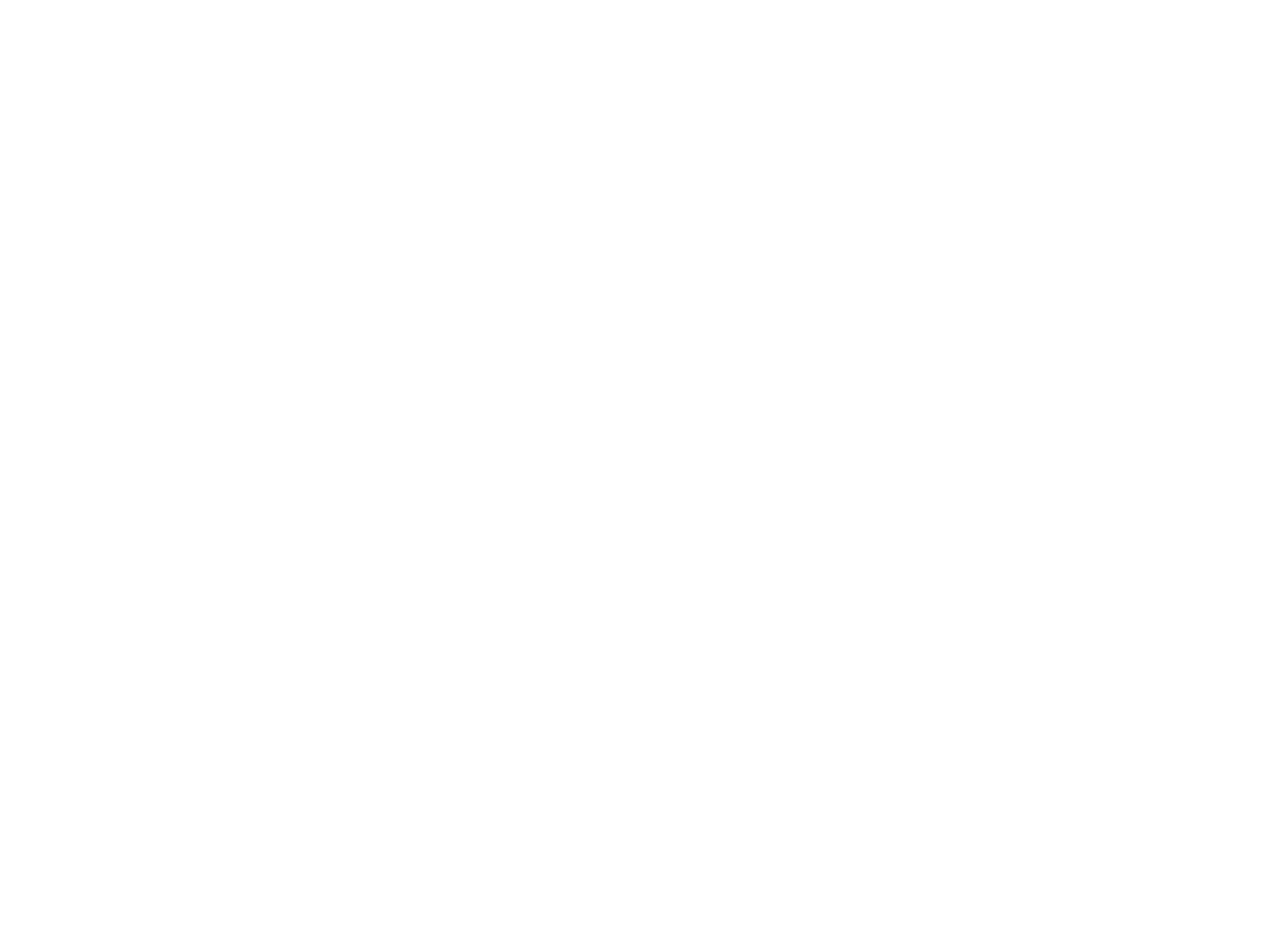
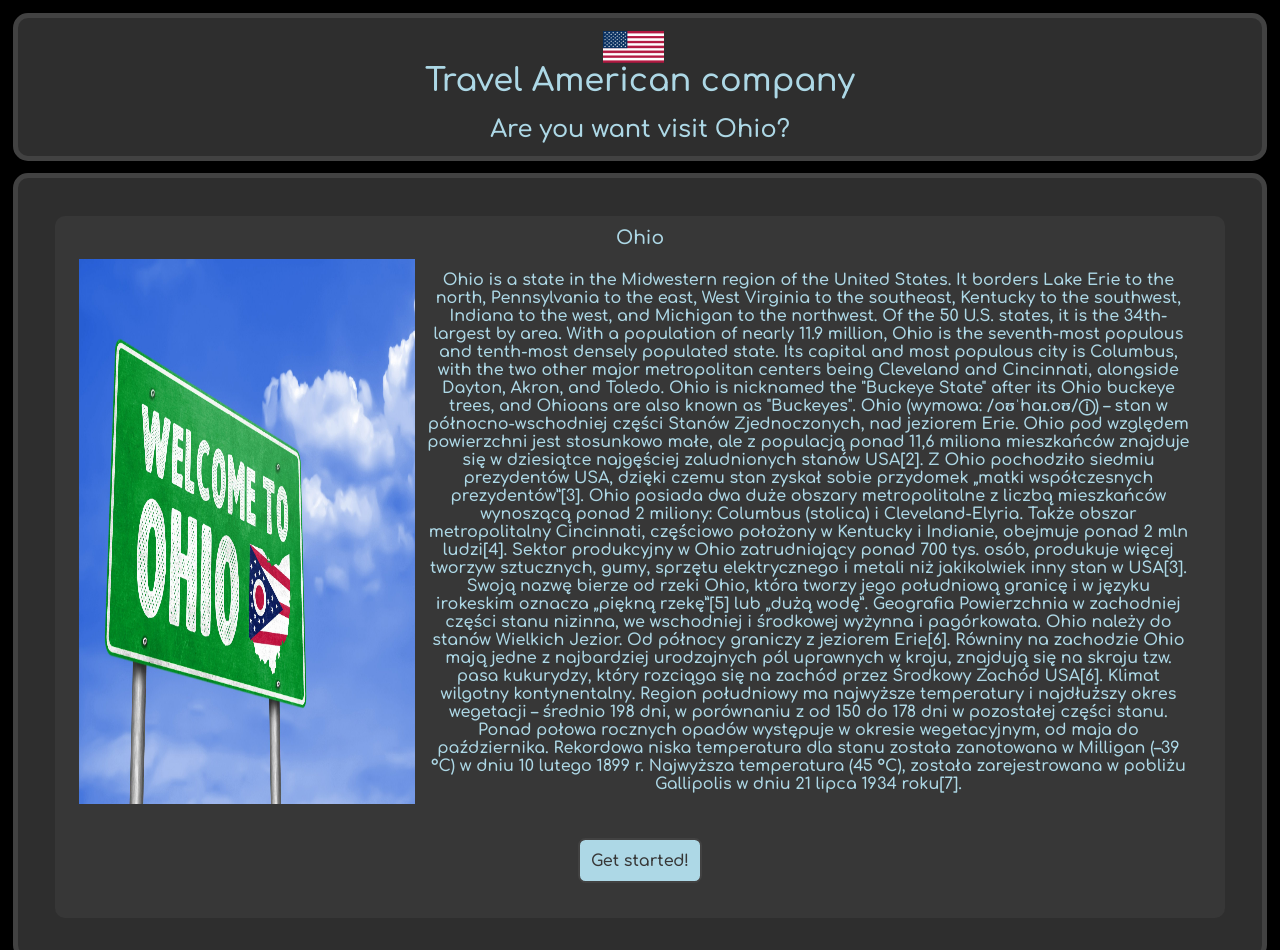
Before and after one commit to Kimka-x37/23.01.2025, a plain HTML site: page ohio.html in a window 1280 px wide. Shown: the top 950 px of the page. Before the commit the page ends 800 px from the top, so only its background shows below. Drawn offline with Linux system fonts and the light colour scheme.

Commit message:
finished

```diff
--- a/california.html
+++ b/california.html
@@ -0,0 +1,33 @@
+<html lang="en">
+<head>
+    <meta charset="UTF-8">
+    <meta name="viewport" content="width=device-width, initial-scale=1.0">
+    <link rel="stylesheet" href="style.css">
+    <link rel="preconnect" href="https://fonts.googleapis.com">
+    <link rel="preconnect" href="https://fonts.gstatic.com" crossorigin>
+    <link href="https://fonts.googleapis.com/css2?family=Comfortaa:wght@300..700&display=swap" rel="stylesheet">
+    <title>Travel</title>
+</head>
+<body>
+    <header>
+        <img src="static/Flag_of_the_United_States.svg.webp"/>
+        <h1>Travel American company</h1>
+        <br>
+        <h2>Are you want visit California?</h2>
+    </header>
+    <main>
+        <article>
+            <h3>California</h3>
+            <div>
+                <img src="static/san-francisco-california-cityscape-4k-qv.jpg" \>
+                <p>California is a state in the Western Region of the United States that lies on the Pacific Coast. It borders Oregon to the north, Nevada and Arizona to the east, and shares an international border with the Mexican state of Baja California to the south. With over 39 million residents across an area of 163,696 square miles (423,970 km2),[11] it is the most populous U.S. state, the third-largest by area, and most populated subnational entity in North America. Stan znany jest ze zróżnicowanego środowiska przyrodniczego i klimatu, a także z wielowarstwowego i wielokulturowego społeczeństwa.
+
+                    Terytorium stanu rozciąga się między wybrzeżem Oceanu Spokojnego a górami Sierra Nevada na wschodzie, pustynią Mojave na południowym wschodzie i lasami (z przewagą sekwoi i jedlicy) na północnym wschodzie. Centrum stanu zajmuje Dolina Kalifornijska, jeden z najbardziej wydajnych rolniczo obszarów na świecie. Leżąca na terenie stanu Dolina Śmierci (86 m p.p.m.) jest najniższym punktem w Ameryce Północnej[5]. Na północy Kalifornia graniczy ze stanem Oregon, na wschodzie z Nevadą, na południowym wschodzie z Arizoną, a na południu z meksykańskim stanem Kalifornia Dolna.
+
+                    W okresie pierwszych kontaktów z Europejczykami Kalifornię zamieszkiwały ludy: Pomo, Kostanoan, Jokut, Czumasz, Mohave (nie mylić z Mohawkami) i Serrano, mówiące językami: na-dene, tano, penutian i hokan-siu. W końcu XVIII w. Kalifornia została skolonizowana przez hiszpańskich osadników i stała się częścią wicekrólestwa Nowej Hiszpanii. W 1821 wraz z innymi terytoriami wchodzącymi w skład wicekrólestwa uzyskała niepodległość i stała się częścią Meksyku. Przez powstanie osadników amerykańskich i wojnę meksykańsko-amerykańską w latach 1846–1848 Kalifornia stała się częścią Stanów Zjednoczonych. W 1850 Kalifornia została przyjęta do Unii jako 31. stan. W XIX wieku, na wieść o odkryciu złóż złota w okolicach San Francisco, wybuchła tzw. gorączka złota. Było to przełomowe wydarzenie w dziejach całej Kalifornii. Dzięki masowemu napływowi osadników i poszukiwaczy złota stan zaczął się rozwijać. Wpływ gorączki złota na ten obszar doskonale obrazuje przykład San Francisco – z osady stało się nagle ludnym i prężnym miastem.</p>
+            </div>
+            <a href="california.html">Get started!</a>
+        </article>
+    </main>
+</body>
+</html>
--- a/ohio.html
+++ b/ohio.html
@@ -0,0 +1,44 @@
+<html lang="en">
+<head>
+    <meta charset="UTF-8">
+    <meta name="viewport" content="width=device-width, initial-scale=1.0">
+    <link rel="stylesheet" href="style.css">
+    <link rel="preconnect" href="https://fonts.googleapis.com">
+    <link rel="preconnect" href="https://fonts.gstatic.com" crossorigin>
+    <link href="https://fonts.googleapis.com/css2?family=Comfortaa:wght@300..700&display=swap" rel="stylesheet">
+    <title>Travel</title>
+</head>
+<body>
+    <header>
+        <img src="static/Flag_of_the_United_States.svg.webp"/>
+        <h1>Travel American company</h1>
+        <br>
+        <h2>Are you want visit Ohio?</h2>
+    </header>
+    <main>
+        <article>
+            <h3>Ohio</h3>
+            <div>
+                <img src="static/GettyImages-1160758524-scaled.jpg" \>
+                <div>
+                    <p>Ohio is a state in the Midwestern region of the United States. It borders Lake Erie to the north, Pennsylvania to the east, West Virginia to the southeast, Kentucky to the southwest, Indiana to the west, and Michigan to the northwest. Of the 50 U.S. states, it is the 34th-largest by area. With a population of nearly 11.9 million, Ohio is the seventh-most populous and tenth-most densely populated state. Its capital and most populous city is Columbus, with the two other major metropolitan centers being Cleveland and Cincinnati, alongside Dayton, Akron, and Toledo. Ohio is nicknamed the "Buckeye State" after its Ohio buckeye trees, and Ohioans are also known as "Buckeyes". Ohio (wymowa: /oʊˈhaɪ.oʊ/ⓘ) – stan w północno-wschodniej części Stanów Zjednoczonych, nad jeziorem Erie. Ohio pod względem powierzchni jest stosunkowo małe, ale z populacją ponad 11,6 miliona mieszkańców znajduje się w dziesiątce najgęściej zaludnionych stanów USA[2]. Z Ohio pochodziło siedmiu prezydentów USA, dzięki czemu stan zyskał sobie przydomek „matki współczesnych prezydentów”[3].
+
+                        Ohio posiada dwa duże obszary metropolitalne z liczbą mieszkańców wynoszącą ponad 2 miliony: Columbus (stolica) i Cleveland-Elyria. Także obszar metropolitalny Cincinnati, częściowo położony w Kentucky i Indianie, obejmuje ponad 2 mln ludzi[4].
+
+                        Sektor produkcyjny w Ohio zatrudniający ponad 700 tys. osób, produkuje więcej tworzyw sztucznych, gumy, sprzętu elektrycznego i metali niż jakikolwiek inny stan w USA[3].
+
+                        Swoją nazwę bierze od rzeki Ohio, która tworzy jego południową granicę i w języku irokeskim oznacza „piękną rzekę”[5] lub „dużą wodę”.
+
+                        Geografia
+                        Powierzchnia w zachodniej części stanu nizinna, we wschodniej i środkowej wyżynna i pagórkowata. Ohio należy do stanów Wielkich Jezior. Od północy graniczy z jeziorem Erie[6].
+
+                        Równiny na zachodzie Ohio mają jedne z najbardziej urodzajnych pól uprawnych w kraju, znajdują się na skraju tzw. pasa kukurydzy, który rozciąga się na zachód przez Środkowy Zachód USA[6].
+
+                        Klimat wilgotny kontynentalny. Region południowy ma najwyższe temperatury i najdłuższy okres wegetacji – średnio 198 dni, w porównaniu z od 150 do 178 dni w pozostałej części stanu. Ponad połowa rocznych opadów występuje w okresie wegetacyjnym, od maja do października. Rekordowa niska temperatura dla stanu została zanotowana w Milligan (–39 °C) w dniu 10 lutego 1899 r. Najwyższa temperatura (45 °C), została zarejestrowana w pobliżu Gallipolis w dniu 21 lipca 1934 roku[7].</p>
+                </div>
+            </div>
+            <a href="ohio.html">Get started!</a>
+        </article>
+    </main>
+</body>
+</html>
--- a/style.css
+++ b/style.css
@@ -57,3 +57,10 @@ main article a:hover{
     color: lightblue;
     background: rgb(39, 39, 39);
 }
+main article div{
+    display: flex;
+    padding: 1%;
+}
+main article div img{
+    width: 30%;
+}
```
Also changed, not shown: new_york.html (+35 -0 lines), static/2804b79e476e4e9549d23e4c82e21317.jpg (added), static/GettyImages-1160758524-scaled.jpg (added), 1 other file.
